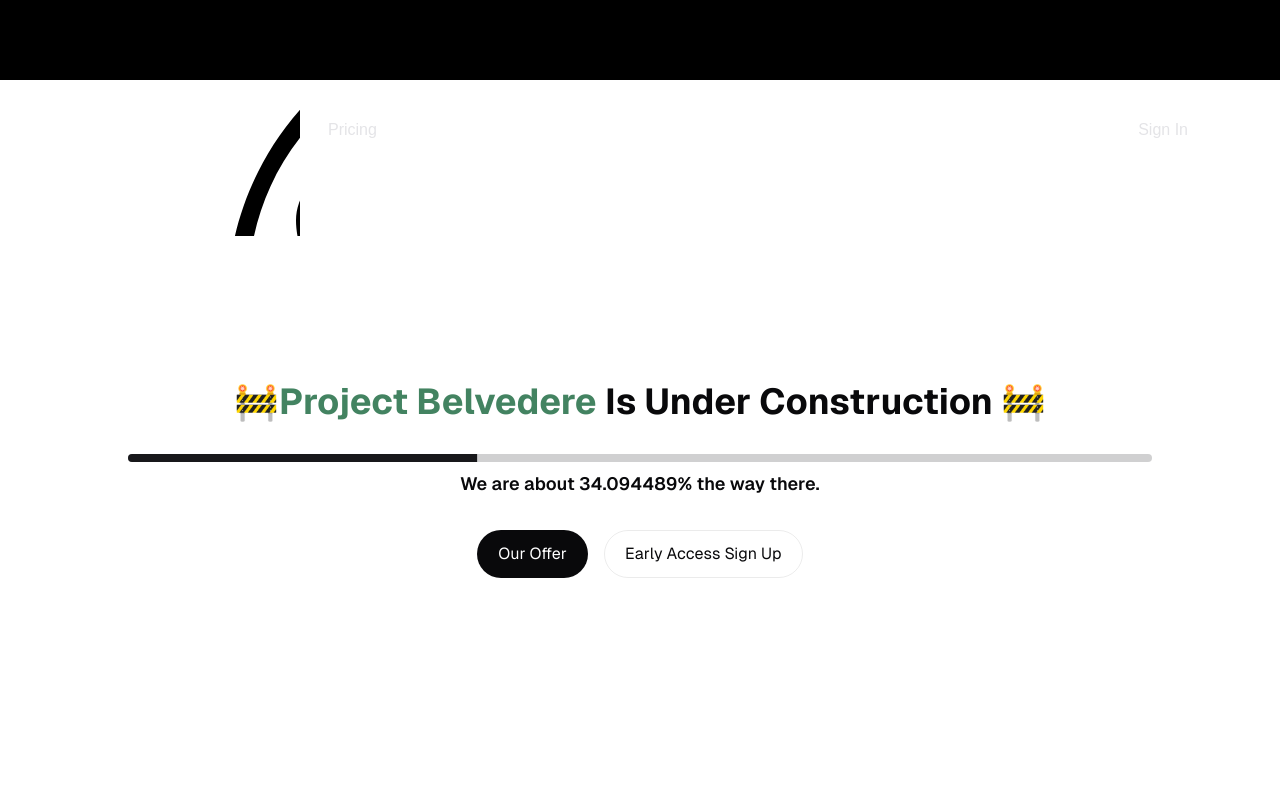
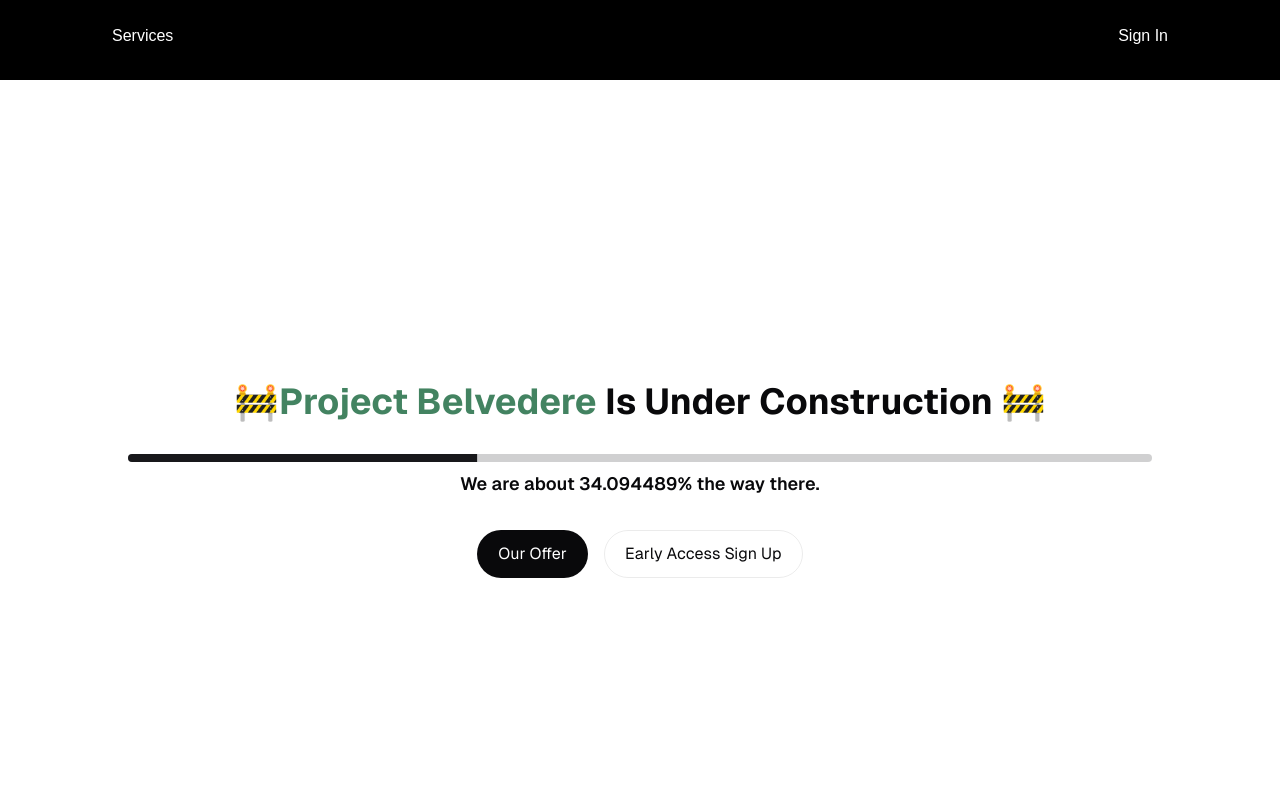
Before and after one commit to AlekTurkmen/belvedere-2, a Next.js app: page / in a window 1280 px wide. Shown: the top 800 px of the page. Built offline with nearby package versions, Linux system fonts and the light colour scheme.

Commit message:
fixed header and footer

```diff
--- a/app/layout.tsx
+++ b/app/layout.tsx
@@ -17,8 +17,8 @@ const geistMono = localFont({
 });
 
 export const metadata: Metadata = {
-  title: "Create Next App",
-  description: "Generated by create next app",
+  title: "Project Belvedere",
+  description: "Project Belvedere",
 };
 
 export default function RootLayout({children,}: Readonly<{ children: React.ReactNode;}>) {
--- a/components/ui/Navbar/Navlinks.tsx
+++ b/components/ui/Navbar/Navlinks.tsx
@@ -1,37 +1,25 @@
 'use client';
 
 import Link from 'next/link';
-import Logo from '@/components/icons/logo';
-import { usePathname, useRouter } from 'next/navigation';
-import s from './Navbar.module.css';
 
 interface NavlinksProps {
   user?: any;
 }
 
 export default function Navlinks({ user }: NavlinksProps) {
-
   return (
-    <div className="relative flex flex-row justify-between py-4 align-center md:py-6">
-      <div className="flex items-center flex-1">
-        <Link href="/" className={s.logo} aria-label="Logo">
-          <Logo />
-        </Link>
-        <nav className="ml-6 space-x-2 lg:block">
-          <Link href="/" className={s.link}>
-            Pricing
+    <div className="text-white px-6 py-6">
+      <div className="flex flex-wrap justify-between items-center max-w-6xl mx-auto">
+        <div className="flex-1">
+          <Link href="/" className="hover:text-zinc-200 transition">
+            Services
           </Link>
-          {user && (
-            <Link href="/account" className={s.link}>
-              Account
-            </Link>
-          )}
-        </nav>
-      </div>
-      <div className="flex justify-end space-x-8">
-          <Link href="/login" className={s.link}>
+        </div>
+        <div className="flex justify-end flex-1">
+          <Link href="/login" className="hover:text-zinc-200 transition">
             Sign In
           </Link>
+        </div>
       </div>
     </div>
   );
```
Also changed, not shown: components/ui/Footer/Footer.tsx (+5 -3 lines).
